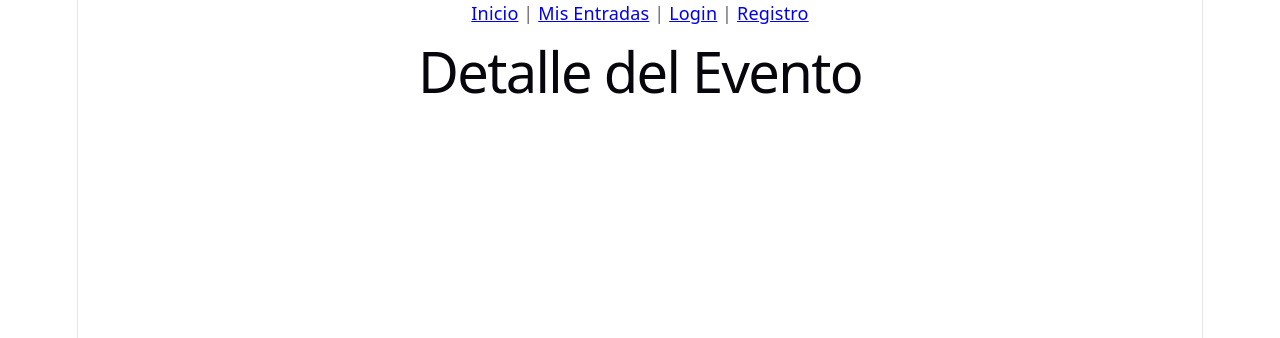
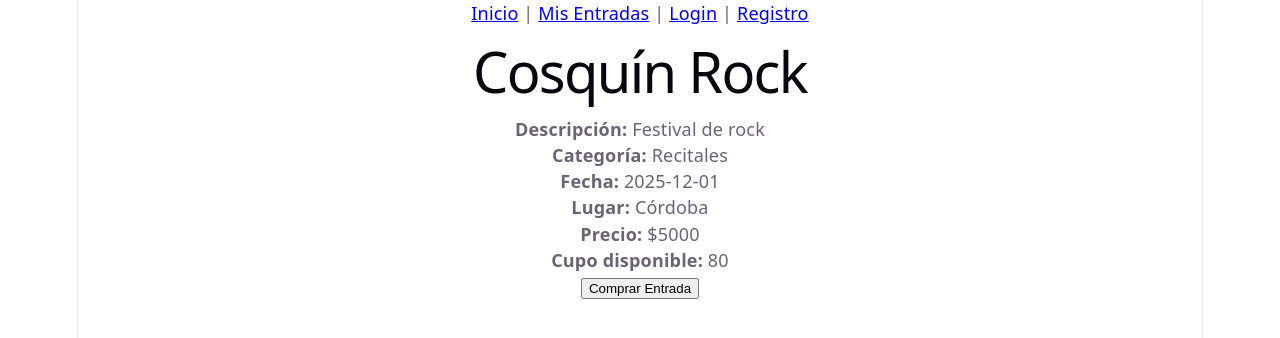
Before and after one commit to Juani-Scaglia/DWS-Proyecto, a React app in the folder Frontend/: page /event/1 in a window 1280 px wide. Shown: the top 338 px of the page. Built offline with nearby package versions, Linux system fonts and the light colour scheme; the HTML template or start-up script is replaced by a standard one.

Commit message:
Continuación logica del Home y la vista de detalle

```diff
--- a/Frontend/src/components/EventCard.jsx
+++ b/Frontend/src/components/EventCard.jsx
@@ -0,0 +1,19 @@
+import { Link } from "react-router-dom";
+
+function EventCard({ event }) {
+  return (
+    <div>
+      <h3>{event.titulo}</h3>
+
+      <p>{event.categoria}</p>
+
+      <p>${event.precio}</p>
+
+      <Link to={`/event/${event.id}`}>
+        Ver Detalle
+      </Link>
+    </div>
+  );
+}
+
+export default EventCard;
--- a/Frontend/src/pages/EventDetail.jsx
+++ b/Frontend/src/pages/EventDetail.jsx
@@ -1,5 +1,72 @@
+import { useEffect, useState } from "react";
+import { useParams } from "react-router-dom";
+
+import { getEventById } from "../services/eventService";
+
 function EventDetail() {
-  return <h1>Detalle del Evento</h1>;
+  const { id } = useParams();
+
+  //const [event, setEvent] = useState(null);
+
+  const [event, setEvent] = useState({
+    id: 1,
+    titulo: "Cosquín Rock",
+    descripcion: "Festival de rock",
+    categoria: "Recitales",
+    fecha: "2025-12-01",
+    lugar: "Córdoba",
+    precio: 5000,
+    cupo_disponible: 80,
+  });
+
+  const loadEvent = async () => {
+    try {
+      const data = await getEventById(id);
+
+      setEvent(data);
+    } catch (error) {
+      console.error("Error al obtener el evento:", error);
+    }
+  };
+
+  /*useEffect(() => {
+    loadEvent();
+  }, []);*/
+
+  if (!event) {
+    return <h2>Cargando evento...</h2>;
+  }
+
+  return (
+    <div>
+      <h1>{event.titulo}</h1>
+
+      <p>
+        <strong>Descripción:</strong> {event.descripcion}
+      </p>
+
+      <p>
+        <strong>Categoría:</strong> {event.categoria}
+      </p>
+
+      <p>
+        <strong>Fecha:</strong> {event.fecha}
+      </p>
+
+      <p>
+        <strong>Lugar:</strong> {event.lugar}
+      </p>
+
+      <p>
+        <strong>Precio:</strong> ${event.precio}
+      </p>
+
+      <p>
+        <strong>Cupo disponible:</strong> {event.cupo_disponible}
+      </p>
+      <button>Comprar Entrada</button>
+    </div>
+  );
 }
 
 export default EventDetail;
--- a/Frontend/src/pages/Home.jsx
+++ b/Frontend/src/pages/Home.jsx
@@ -1,5 +1,52 @@
+import { useEffect, useState } from "react";
+
+import EventCard from "../components/EventCard";
+import { getEvents } from "../services/eventService";
+
 function Home() {
-  return <h1>Catálogo de Eventos</h1>;
+  const [events, setEvents] = useState([]);
+
+  const loadEvents = async () => {
+    try {
+      const data = await getEvents();
+      setEvents(data);
+    } catch (error) {
+      console.error("Error al obtener eventos:", error);
+    }
+  };
+
+  /*useEffect(() => {
+    loadEvents();
+  }, []);*/
+
+  useEffect(() => {
+    setEvents([
+      {
+        id: 1,
+        titulo: "Cosquín Rock",
+        categoria: "Recitales",
+        precio: 5000,
+      },
+      {
+        id: 2,
+        titulo: "Coldplay",
+        categoria: "Recitales",
+        precio: 10000,
+      },
+    ]);
+  }, []);
+
+  return (
+    <div>
+      <h1>Catálogo de Eventos</h1>
+
+      {events.length === 0 ? (
+        <p>No hay eventos disponibles.</p>
+      ) : (
+        events.map((event) => <EventCard key={event.id} event={event} />)
+      )}
+    </div>
+  );
 }
 
 export default Home;
--- a/Frontend/src/pages/Login.jsx
+++ b/Frontend/src/pages/Login.jsx
@@ -1,17 +1,26 @@
 import { useState } from "react";
+import { login } from "../services/authService";
 
 function Login() {
   const [email, setEmail] = useState("");
   const [password, setPassword] = useState("");
 
-  const handleSubmit = (e) => {
-    e.preventDefault();
+  const handleSubmit = async (e) => {
+  e.preventDefault();
 
-    // Simulación JWT
-    localStorage.setItem("token", "jwt-prueba");
+  try {
+    const data = await login(email, password);
+
+    localStorage.setItem(
+      "token",
+      data.token
+    );
 
     alert("Login exitoso");
-  };
+  } catch (error) {
+    alert("Credenciales incorrectas");
+  }
+};
 
   return (
     <div>
--- a/Frontend/src/pages/Register.jsx
+++ b/Frontend/src/pages/Register.jsx
@@ -1,16 +1,30 @@
 import { useState } from "react";
+import { register } from "../services/authService";
 
 function Register() {
   const [nombre, setNombre] = useState("");
   const [apellido, setApellido] = useState("");
+  const [dni, setDNI] = useState("");
   const [email, setEmail] = useState("");
   const [password, setPassword] = useState("");
 
-  const handleSubmit = (e) => {
-    e.preventDefault();
+  const handleSubmit = async (e) => {
+  e.preventDefault();
+
+  try {
+    await register({
+      nombre,
+      apellido,
+      email,
+      password,
+      dni
+    });
 
     alert("Usuario registrado");
-  };
+  } catch (error) {
+    alert("Error al registrar usuario");
+  }
+};
 
   return (
     <div>
@@ -29,6 +43,14 @@
           placeholder="Apellido"
           value={apellido}
           onChange={(e) => setApellido(e.target.value)}
+        />
+
+        <br />
+
+        <input
+          placeholder="DNI"
+          value={dni}
+          onChange={(e) => setDNI(e.target.value)}
         />
 
         <br />
--- a/Frontend/src/services/authService.js
+++ b/Frontend/src/services/authService.js
@@ -1,19 +1,24 @@
-/*import axios from "axios";
+import axios from "axios";
 
-const API_URL = "http://localhost:8080";
+const API_URL = "http://localhost:8080/api";
 
-export const login = async (data) => {
-  return axios.post(`${API_URL}/login`, data);
+export const login = async (email, password) => {
+  const response = await axios.post(
+    `${API_URL}/auth/login`,
+    {
+      email,
+      password,
+    }
+  );
+
+  return response.data;
 };
 
-export const register = async (data) => {
-  return axios.post(`${API_URL}/register`, data);
-};*/
+export const register = async (userData) => {
+  const response = await axios.post(
+    `${API_URL}/auth/register`,
+    userData
+  );
 
-export const login = async (email, password) => {
-  console.log("Login", email, password);
+  return response.data;
 };
-
-export const register = async (user) => {
-  console.log("Registro", user);
-};
--- a/Frontend/src/services/eventService.js
+++ b/Frontend/src/services/eventService.js
@@ -1,11 +1,19 @@
 import axios from "axios";
 
-const API_URL = "http://localhost:8080";
+const API_URL = "http://localhost:8080/api";
 
 export const getEvents = async () => {
-  return axios.get(`${API_URL}/events`);
+  const response = await axios.get(
+    `${API_URL}/events`
+  );
+
+  return response.data;
 };
 
 export const getEventById = async (id) => {
-  return axios.get(`${API_URL}/events/${id}`);
+  const response = await axios.get(
+    `${API_URL}/events/${id}`
+  );
+
+  return response.data;
 };
```
